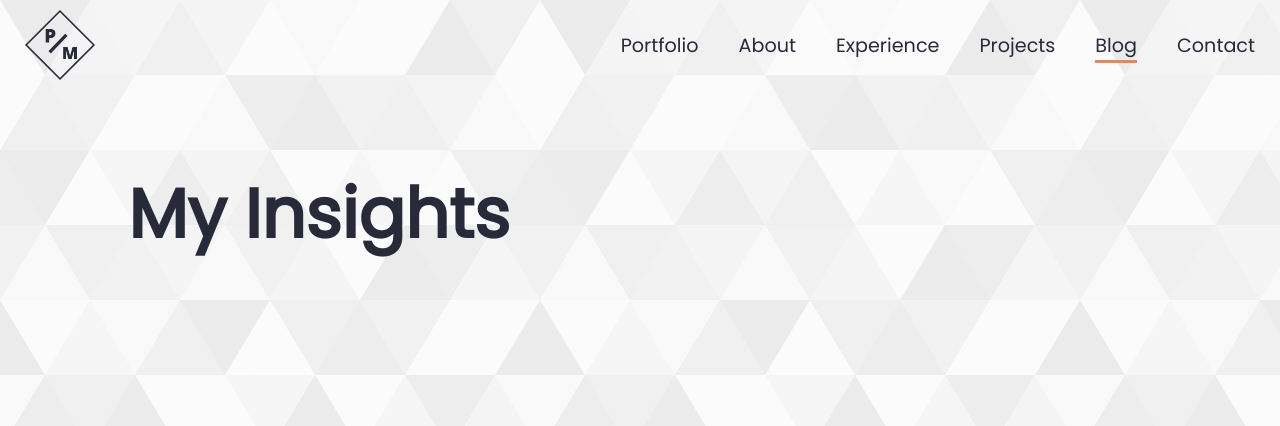
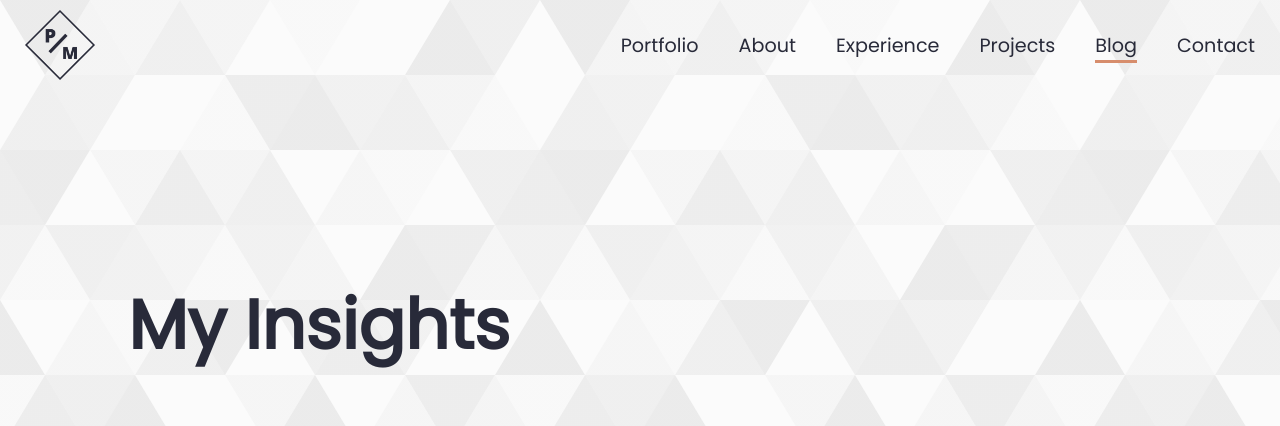
Before and after one commit to pratikmathur279/my-website-v3, a React (Create React App) app in the folder client/: page /blog in a window 1280 px wide. Shown: the top 426 px of the page. Built offline with nearby package versions, Linux system fonts and the light colour scheme; no server answers.

Commit message:
generate sitemap

```diff
--- a/client/src/sass/app.scss
+++ b/client/src/sass/app.scss
@@ -102,10 +102,11 @@ a {
 	-ms-animation: fadein 1s;
 	-o-animation: fadein 1s;
 
+	display: flex;
+	align-items: center;
+
 	/* Opera */
 	.hero-container {
-		position: absolute;
-		top: 25%;
 		padding-left: 8em;
 		font-weight: 100;
 		display: flex;
```
Also changed, not shown: client/public/css/app.css, 2 other files (tests, documents, lock files or other folders).
